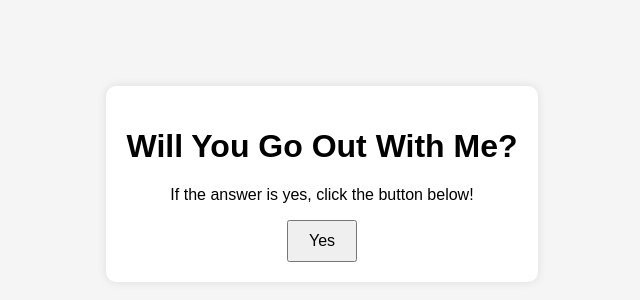
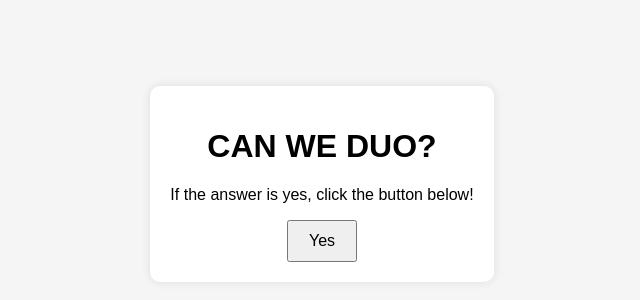
Before and after one commit to lajjue/CAN-WE-DUO-, a plain HTML site: page index.html in a window 1280 px wide. Shown: the part 216-516 px from the top of the page, without its empty margins (318-958 px from the left). Drawn offline with Linux system fonts and the light colour scheme.

Commit message:
Update index.html

```diff
--- a/index.html
+++ b/index.html
@@ -8,7 +8,7 @@
 </head>
 <body>
     <div class="container">
-        <h1>Will You Go Out With Me?</h1>
+        <h1>CAN WE DUO?</h1>
         <p>If the answer is yes, click the button below!</p>
         <button onclick="displayResponse()">Yes</button>
         <p id="response" style="display: none;">Great! I'll be in touch.</p>
```
